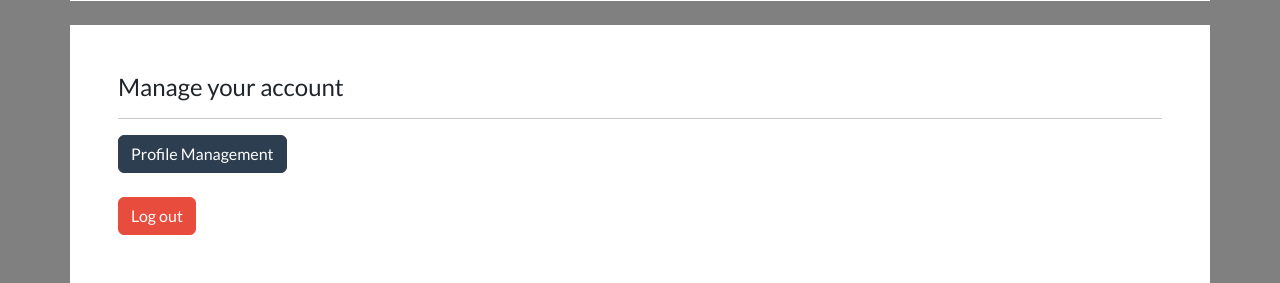
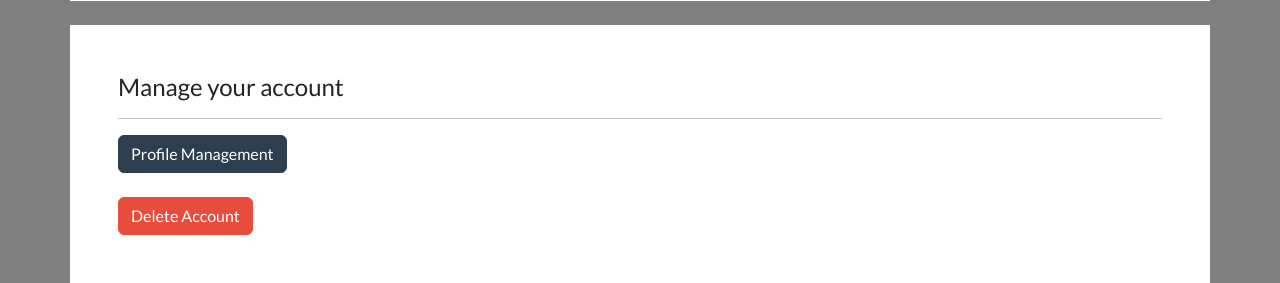
Before and after one commit to liberbell/dj11, a Django app: page /account/dashboard/ in a window 1280 px wide. Shown: the part 570-853 px from the top of the page. Run offline with Django 5.2, Linux system fonts and the light colour scheme; a user stored in the database is signed in; data comes from the database, SQL or seed files in the repository; some libraries are stand-ins or nearby versions.

Commit message:
dashboard2

```diff
--- a/ecommerce/account/templates/account/dashboard.html
+++ b/ecommerce/account/templates/account/dashboard.html
@@ -28,6 +28,6 @@
     <hr>
     <a class="btn btn-primary navbar-btn text-white" type="button"  href="{% url 'profile-management' %}"> Profile Management </a>
     <br><br>
-    <a class="btn btn-danger navbar-btn text-white" type="button"  href="{% url 'delete-account' %}"> Log out </a>
+    <a class="btn btn-danger navbar-btn text-white" type="button"  href="{% url 'delete-account' %}"> Delete Account </a>
 </div>
 {% endblock content %}
```
